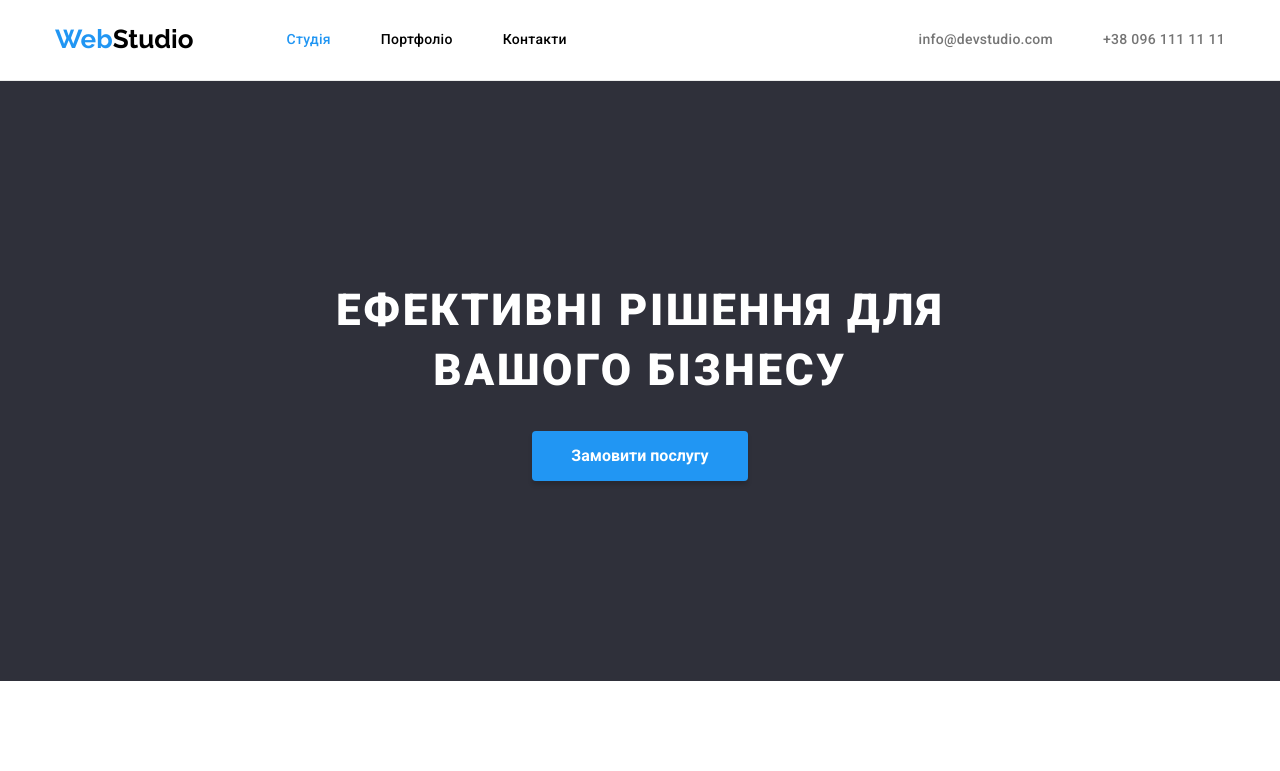
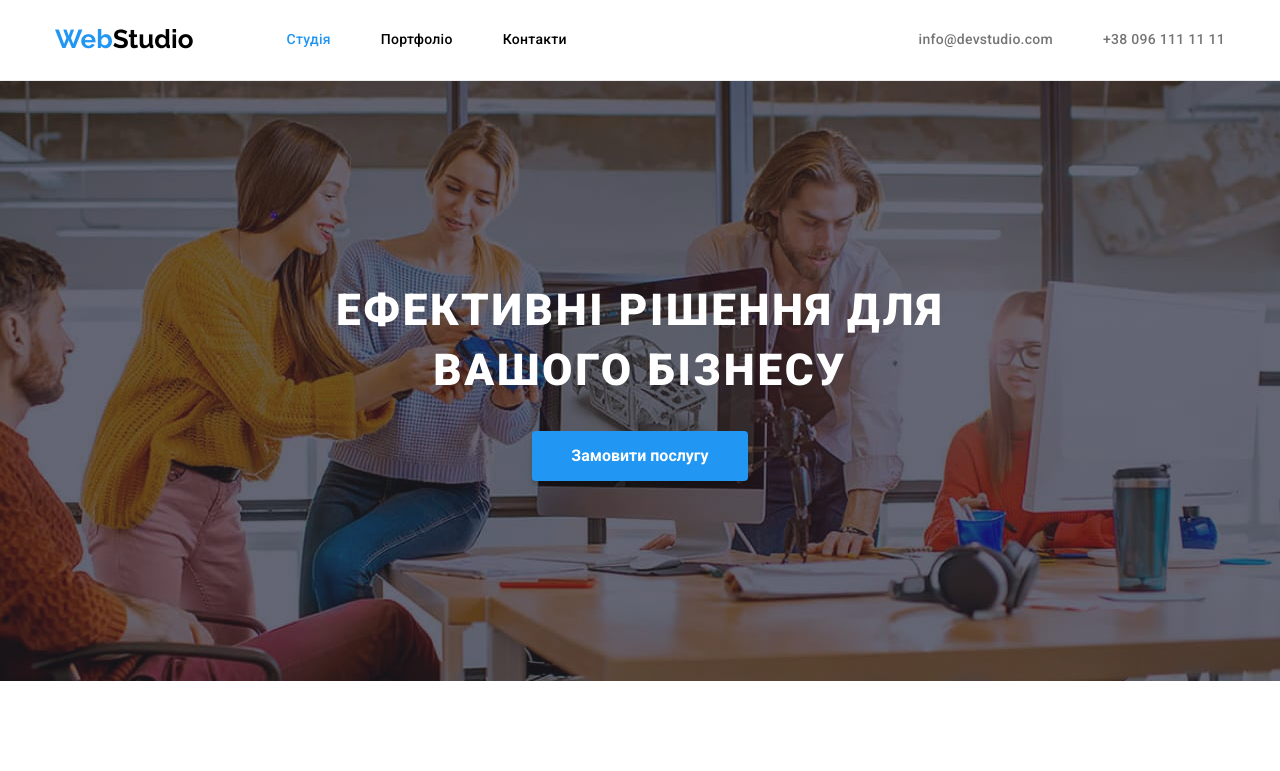
Before and after one commit to Nartus/goit-markup-hw-04, a plain HTML site: page index.html in a window 1280 px wide. Shown: the top 771 px of the page. Drawn offline with nearby package versions, Linux system fonts and the light colour scheme.

Commit message:
Update styles.css

```diff
--- a/css/styles.css
+++ b/css/styles.css
@@ -56,8 +56,10 @@ background-color: var(--dark-fon)
   background-position: center;
   background-image: linear-gradient(
     to right,
-    rgba(47, 48, 58, 0.4),
-  ), url(../images/Imgfon.jpg)
+    #2F303A66,
+    rgba(47, 48, 58, 0.4)
+  ),
+  url(../images/Imgfon.jpg)
 }
 
 .section-one {
```
